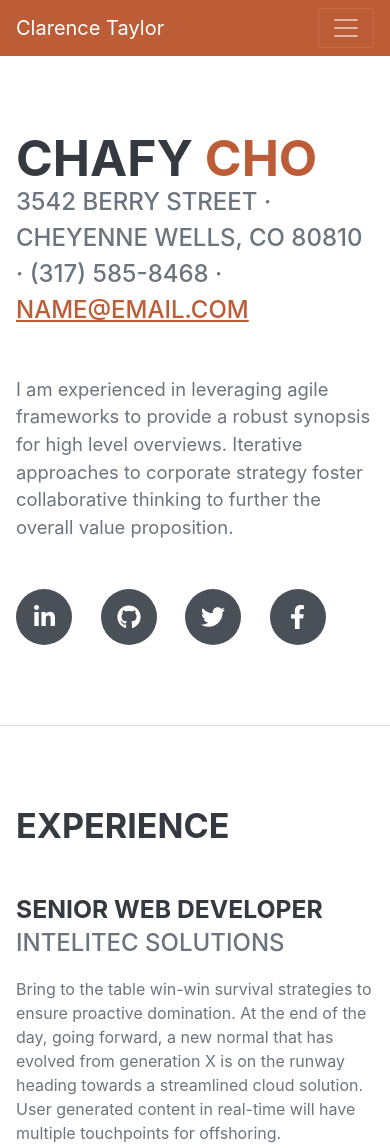
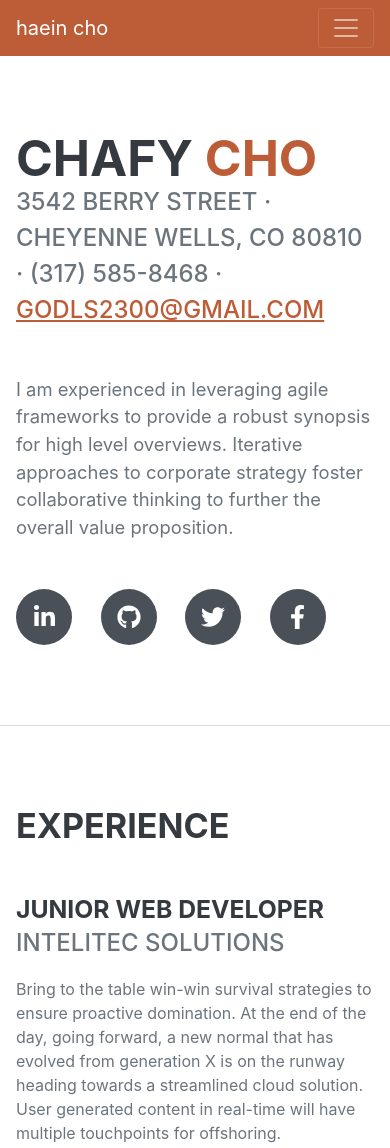
Before and after one commit to godls2513/godls2513.github.io, a plain HTML site: page index.html in a window 390 px wide. Shown: the top 1148 px of the page. Drawn offline with nearby package versions, Linux system fonts and the light colour scheme; a web font is replaced by a local one.

Commit message:
index 내용 변경

```diff
--- a/index.html
+++ b/index.html
@@ -19,7 +19,7 @@
         <!-- Navigation-->
         <nav class="navbar navbar-expand-lg navbar-dark bg-primary fixed-top" id="sideNav">
             <a class="navbar-brand js-scroll-trigger" href="#page-top">
-                <span class="d-block d-lg-none">Clarence Taylor</span>
+                <span class="d-block d-lg-none">haein cho</span>
                 <span class="d-none d-lg-block"><img class="img-fluid img-profile rounded-circle mx-auto mb-2" src="assets/img/profile.jpg" alt="..." /></span>
             </a>
             <button class="navbar-toggler" type="button" data-bs-toggle="collapse" data-bs-target="#navbarResponsive" aria-controls="navbarResponsive" aria-expanded="false" aria-label="Toggle navigation"><span class="navbar-toggler-icon"></span></button>
@@ -45,7 +45,7 @@
                     </h1>
                     <div class="subheading mb-5">
                         3542 Berry Street · Cheyenne Wells, CO 80810 · (317) 585-8468 ·
-                        <a href="mailto:name@email.com">name@email.com</a>
+                        <a href="mailto:name@email.com">godls2300@gmail.com</a>
                     </div>
                     <p class="lead mb-5">I am experienced in leveraging agile frameworks to provide a robust synopsis for high level overviews. Iterative approaches to corporate strategy foster collaborative thinking to further the overall value proposition.</p>
                     <div class="social-icons">
@@ -63,7 +63,7 @@
                     <h2 class="mb-5">Experience</h2>
                     <div class="d-flex flex-column flex-md-row justify-content-between mb-5">
                         <div class="flex-grow-1">
-                            <h3 class="mb-0">Senior Web Developer</h3>
+                            <h3 class="mb-0">junior Web Developer</h3>
                             <div class="subheading mb-3">Intelitec Solutions</div>
                             <p>Bring to the table win-win survival strategies to ensure proactive domination. At the end of the day, going forward, a new normal that has evolved from generation X is on the runway heading towards a streamlined cloud solution. User generated content in real-time will have multiple touchpoints for offshoring.</p>
                         </div>
```
